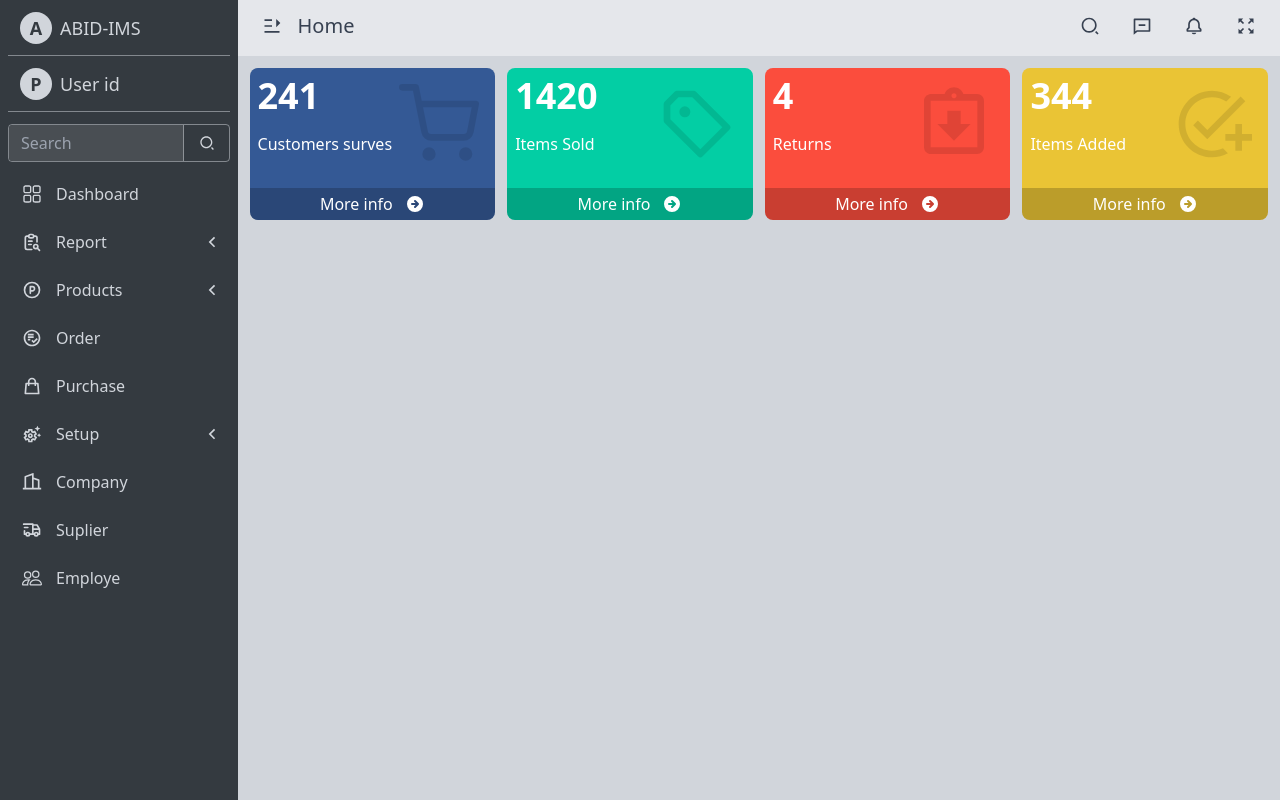
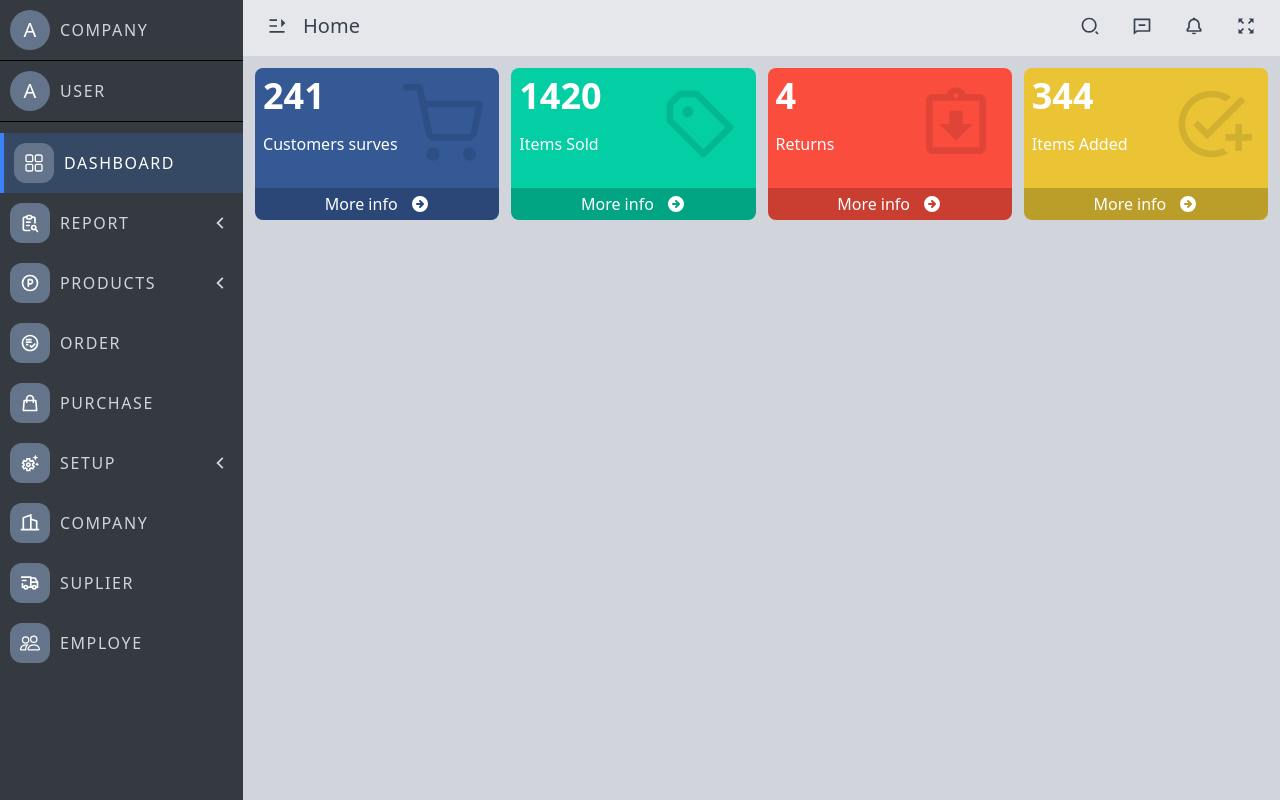
Before and after one commit to AbidHasanPiash/ims-inventory-management-system, a Next.js app: page / in a window 1280 px wide. Built offline with nearby package versions, Linux system fonts and the light colour scheme.

Commit message:
new sidebar added

```diff
--- a/app/components/header/Header.jsx
+++ b/app/components/header/Header.jsx
@@ -12,7 +12,7 @@ export default function Header() {
         <header className='w-full h-14 bg-gray-200'>
             <div className='flex items-center justify-between px-6 py-3 text-xl text-gray-700'>
                     <div className='flex items-center space-x-4'>
-                        <button onClick={()=>setSidebarOpen(!isSidebarOpen)}>
+                        <button onClick={()=>setSidebarOpen((prev)=>!prev)}>
                             {isSidebarOpen ? <RiMenuFoldFill/> : <RiMenuUnfoldFill/>}
                         </button>
                         <Link href={'/'}>Home</Link>
--- a/app/components/sidebar/MenuItems.jsx
+++ b/app/components/sidebar/MenuItems.jsx
@@ -1,46 +1,53 @@
 'use client';
 import Link from 'next/link';
-import { useContext, useState } from 'react'
+import { useEffect, useState } from 'react'
 import { usePathname  } from 'next/navigation';
 import {RiArrowLeftSLine} from 'react-icons/ri'
-import { SidebarContext } from '@/app/contexts/SidebarContext'
 
 export default function MenuItems({item}) {
     const path = usePathname ();
-    const {isSidebarOpen} = useContext(SidebarContext);
+    const [activeItem, setActiveItem] = useState(path);
     const [isExpand, setExpand] = useState(false);
+    useEffect(()=>{
+        setActiveItem(path);
+    },[path]);
   if (!item.subItems) {
-        return (
-            <li className={`${item.cat === 'sub' && 'pl-2'}`}>
-                <Link
-                    href={item?.link}
-                    className='h-10 my-2 px-2 rounded hover:bg-secondary-hover flex items-center justify-between cursor-pointer'>
-                    <div className='flex items-center'>
-                        <i className='w-8 flex items-center justify-center text-xl'>{item.icon}</i>
-                        <span className={`${isSidebarOpen ? 'text-[0px]':'block'} pl-2 duration-300 select-none`}>{item.name}</span>
+    return(
+        <li className={`${activeItem === item.link ? 'border-l-4 border-blue-500 bg-blue-500/20 text-white' : 'hover:bg-secondary-hover'}`}>
+            <Link href={`${item?.link}`} className='flex whitespace-nowrap'>
+                <div className='flex items-center justify-center min-w-[60px] h-[60px]'>
+                    <span className='w-[40px] h-[40px] flex items-center justify-center text-xl text-white bg-slate-500 rounded-xl'>{item.icon}</span>
                 </div>
+                <span className='h-[60px] flex items-center uppercase tracking-widest'>{item.name}</span>
             </Link>
         </li>
     )
   }
-    else{ //Items with subitems
+  else{
     return(
-            <li className={`${isExpand && 'ring-1 ring-secondary-hover rounded'}`}>
-                <div
-                    onClick={()=>setExpand(!isExpand)}
-                    className='h-10 my-2 px-2 rounded hover:bg-secondary-hover flex items-center justify-between cursor-pointer'
-                >
-                    <div className='flex items-center'>
-                        <i className='w-8 flex items-center justify-center text-xl'>{item.icon}</i>
-                        <span className={`${isSidebarOpen ? 'text-[0px]':'block'} pl-2 duration-300 select-none`}>{item.name}</span>
+        <li className={`${isExpand?'h-fit':'h-[60px]'} overflow-hidden transition-all duration-300`}>
+            <div onClick={()=>setExpand((p)=>!p)} className='flex items-center justify-between pr-3 hover:bg-secondary-hover cursor-pointer'>
+                <span className='flex whitespace-nowrap'>
+                    <div className='flex items-center justify-center min-w-[60px] h-[60px]'>
+                        <span className='w-[40px] h-[40px] flex items-center justify-center text-xl text-white bg-slate-500 rounded-xl'>{item.icon}</span>
                     </div>
-                    <span className={`${isExpand && '-rotate-90'} duration-300`}><RiArrowLeftSLine size={20}/></span>
+                    <span className='h-[60px] flex items-center uppercase tracking-widest'>{item.name}</span>
+                </span>
+                <span className={`${isExpand && '-rotate-90'} duration-300`}><RiArrowLeftSLine size={22}/></span>
             </div>
+            <ul className='bg-zinc-800'>
                 {isExpand && item.subItems.map((sub, index)=>(
-                <MenuItems key={index} item = {sub} />
+                    <li key={index} className={`${activeItem === sub.link ? 'border-l-4 border-blue-500 bg-blue-500/20 text-white' : 'hover:bg-secondary-hover'}`}>
+                        <Link href={`${sub?.link}`} className='flex whitespace-nowrap'>
+                            <div className='flex items-center justify-center min-w-[60px] h-[60px]'>
+                                <span className='w-[40px] h-[40px] flex items-center justify-center text-xl text-white bg-slate-500 rounded-xl'>{sub.icon}</span>
+                            </div>
+                            <span className='h-[60px] flex items-center uppercase tracking-widest'>{sub.name}</span>
+                        </Link>
+                    </li>
                 ))}
+            </ul>
         </li>
     )
   }
-
 }
--- a/app/components/sidebar/SideBar.jsx
+++ b/app/components/sidebar/SideBar.jsx
@@ -1,19 +1,20 @@
-import React, {useContext} from 'react'
+import Link from 'next/link'
+import React, {useContext, useState} from 'react'
 import { SidebarContext } from '../../contexts/SidebarContext'
 import MenuItems from './MenuItems'
 
 //React Icons
-import {HiOutlineLogout, HiOutlineShoppingBag} from 'react-icons/hi'
-import {RiSearch2Line, RiBuilding2Line} from 'react-icons/ri'
+import {HiOutlineShoppingBag} from 'react-icons/hi'
+import {RiBuilding2Line} from 'react-icons/ri'
 import {RxDashboard} from 'react-icons/rx'
 import {GiMedicines} from 'react-icons/gi'
 import {CgListTree} from 'react-icons/cg'
 import {BsBox, BsPeople} from 'react-icons/bs'
 import {MdOutlinePlaylistAddCheckCircle, MdOutlineSettingsSuggest, MdOutlineCategory} from 'react-icons/md'
 import {TbReportSearch, TbBrandProducthunt, TbBabyBottle, TbTruckDelivery} from 'react-icons/tb'
-import {CiMenuKebab, CiEdit} from 'react-icons/ci'
 
 export default function SideBar() {
+  const {isSidebarOpen} = useContext(SidebarContext);
   const menuItems = [
     {cat:'main', name:'Dashboard', link:'/', icon:<RxDashboard/> },
     {cat:'main', name:'Report', icon:<TbReportSearch/>,
@@ -37,41 +38,30 @@ export default function SideBar() {
     {cat:'main', name:'Suplier', link:'/suplier', icon:<TbTruckDelivery/>},
     {cat:'main', name:'Employe', link:'/employe', icon:<BsPeople/> }
   ];
-  const {isSidebarOpen} = useContext(SidebarContext);
   return (
-    <aside className={`${isSidebarOpen?'w-20':'w-72'} duration-300 min-h-screen px-2 bg-secondary text-primary`}>
-      {/* -----------Brand Name----------- */}
-      <div className='h-14 px-3 border-b border-primary border-opacity-50 flex items-center text-lg'>
-          <div className='h-8 w-8 rounded-full bg-primary text-secondary font-bold text-center flex items-center justify-center'>
-              <span>A</span>
+    <nav className={`${isSidebarOpen?'w-[60px] hover:w-[300px]':'w-[300px]'} h-screen bg-secondary text-primary overflow-hidden transition-all duration-200`}>
+        <div className='h-1/6'>
+            {/* company name */}
+            <div className='flex whitespace-nowrap border-b border-black'>
+                <div className='flex items-center justify-center min-w-[60px] h-[60px]'>
+                    <span className='w-[40px] h-[40px] flex items-center justify-center text-xl text-white bg-slate-500 rounded-full'>A</span>
                 </div>
-          <h1 className={`${isSidebarOpen ? 'text-[0px]':'block'} pl-2 duration-300`}>ABID-IMS</h1>
+                <span className='h-[60px] flex items-center uppercase tracking-widest'>Company</span>
             </div>
-      {/* -----------User Name----------- */}
-      <div className='h-14 px-3 border-b border-primary border-opacity-50 flex items-center text-lg'>
-          <div className='h-8 w-8 rounded-full bg-primary text-secondary font-bold text-center flex items-center justify-center'>
-              <span>P</span>
+            {/* user name */}
+            <div className='flex whitespace-nowrap border-b border-black'>
+                <div className='flex items-center justify-center min-w-[60px] h-[60px]'>
+                    <span className='w-[40px] h-[40px] flex items-center justify-center text-xl text-white bg-slate-500 rounded-full'>A</span>
                 </div>
-          <h1 className={`${isSidebarOpen ? 'text-[0px]':'block'} pl-2 duration-300`}>User id</h1>
-      </div>
-      {/* -----------Search Section----------- */}
-      <div className={`flex items-center justify-start border border-primary border-opacity-50 my-3 rounded`}>
-        <input
-          type="text"
-          placeholder='Search'
-          className={`${isSidebarOpen ? 'hidden':'block'} w-full h-9 bg-secondary-hover rounded-l outline-none pl-3 border-r border-primary border-opacity-50 focus:ring-1`}/>
-        <div className='w-14 h-9 flex items-center justify-center'>
-          <RiSearch2Line />
+                <span className='h-[60px] flex items-center uppercase tracking-widest'>User</span>
             </div>
         </div>
-      {/* -----------Sidebar Menu Items----------- */}
-      <div className=''>
-          <ul>
+        {/* menu list items */}
+        <ul className='h-5/6 select-none overflow-y-auto scrollbar-none hover:scrollbar-thin scrollbar-thumb-orange-600'>
             {menuItems.map((item, i)=>(
                 <MenuItems key={i} item={item}/>
               ))}
         </ul>
-      </div>
-    </aside>
+    </nav>
   )
 }
--- a/package.json
+++ b/package.json
@@ -18,5 +18,8 @@
     "react-dom": "18.2.0",
     "react-icons": "^4.8.0",
     "tailwindcss": "3.3.2"
+  },
+  "devDependencies": {
+    "tailwind-scrollbar": "^3.0.4"
   }
 }
--- a/tailwind.config.js
+++ b/tailwind.config.js
@@ -10,6 +10,7 @@ module.exports = {
       colors: {
         'primary': '#D1D5DB',
         'secondary': '#343A40',
+        'secondary-dark': '#181c1f',
         'secondary-600': 'zinc-600',
         'secondary-hover': '#494E53',
       },
@@ -20,5 +21,7 @@ module.exports = {
       },
     },
   },
-  plugins: [],
+  plugins: [
+    require('tailwind-scrollbar')
+  ],
 }
```
Also changed, not shown: 1 other file (tests, documents, lock files or other folders). Lines whose indentation alone changed are shown as unchanged.
